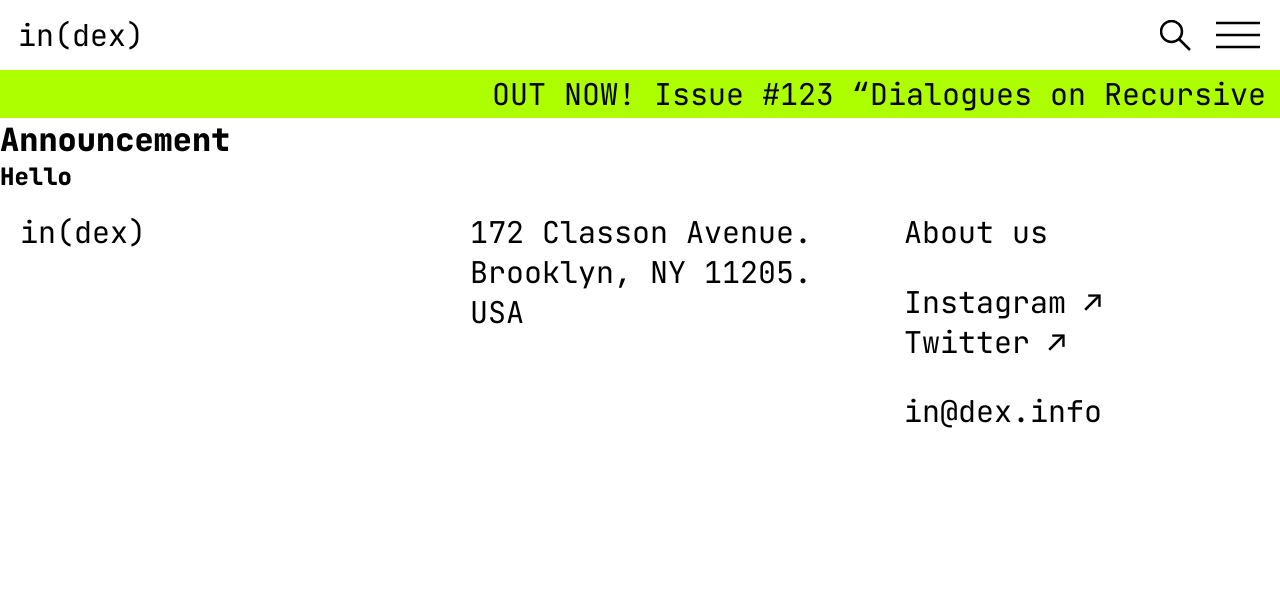
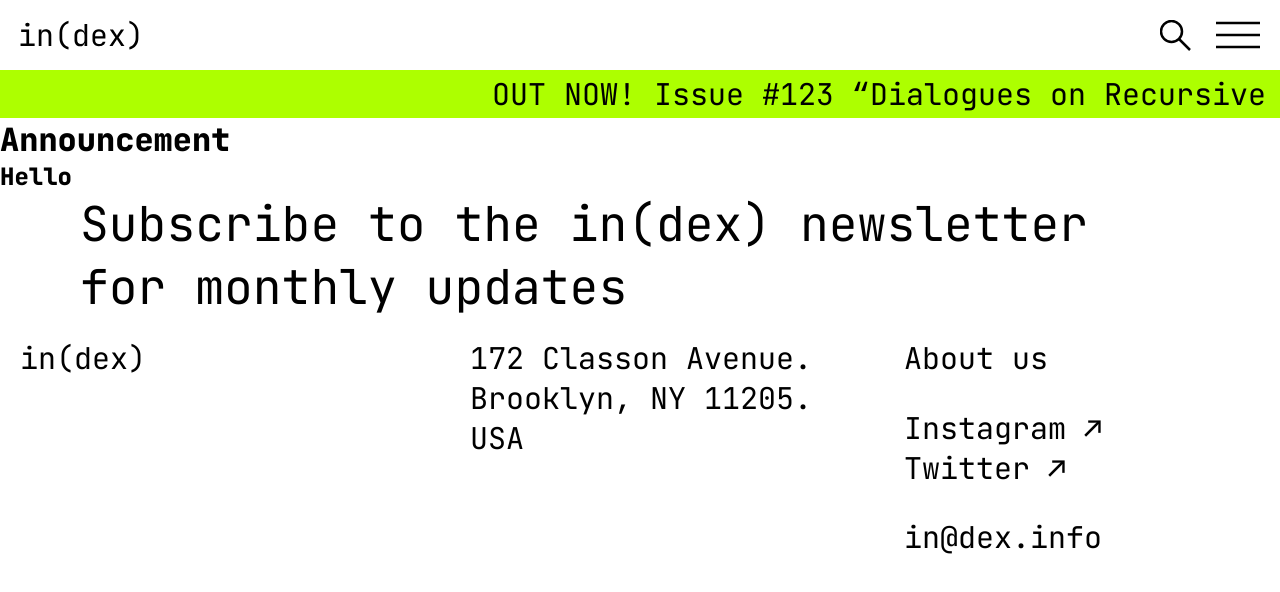
Before and after one commit to MZSkjaerstad/Prosesser_og_brukergrensesnitt, a Vue app: page /announcement in a window 1280 px wide. Shown: the top 592 px of the page. Built offline with nearby package versions, Linux system fonts and the light colour scheme.

Commit message:
:lipstick: Style and small interaction changes to the header

```diff
--- a/src/app/App.vue
+++ b/src/app/App.vue
@@ -2,18 +2,21 @@
     <Header />
     <AnnouncementBar />
     <RouterView />
+    <SubscribePopup />
     <Footer />
 </template>
 
 <script>
     import Header from '../components/Header/Header.vue';
     import AnnouncementBar from '../components/AnnoucementBar.vue';
-    import Footer from '../components/Footer.vue'
+    import Footer from '../components/Footer.vue';
+    import SubscribePopup from '../components/SubscribePopup.vue';
     export default {
         components: {
           Header,
           AnnouncementBar,
           Footer,
+          SubscribePopup,
         }
     }
 </script>
--- a/src/components/Header/Header.vue
+++ b/src/components/Header/Header.vue
@@ -52,7 +52,7 @@ export default {
 		width: 100%;
 		height: auto;
 		padding: 20px;
-		background: var(--background);
+		background: inherit;
 		display: flex;
 		justify-content: space-between;
 		position: sticky;
--- a/src/components/Header/Logo.vue
+++ b/src/components/Header/Logo.vue
@@ -1,6 +1,6 @@
 <template>
 	<div class="logo">
-		<img class="logo__image" src="./../../../public/assets/images/in(dex).svg" alt="">
+		<router-link :to="{name:'home'}"> <img class="logo__image" src="./../../../public/assets/images/in(dex).svg" alt=""> </router-link>
 	</div>
 </template>
 
@@ -16,6 +16,7 @@ export default {
 <style>
 	.logo {
 		height: 30px;
+		cursor: pointer;
 	}
 
 	.logo__image  {
--- a/src/components/Header/SearchButton.vue
+++ b/src/components/Header/SearchButton.vue
@@ -19,7 +19,7 @@ export default {
 <style>
 	.search {
 		height: 30px;
-		background: var(--background);
+		background: inherit;
 		border: 0;
 		cursor: pointer;
 		outline: none;
--- /dev/null
+++ b/src/components/SubscribePopup.vue
@@ -0,0 +1,28 @@
+<template>
+  <div class="subscribe">
+	  <p>Subscribe to the in(dex) newsletter for monthly updates</p>
+  </div>
+</template>
+
+<script>
+export default {
+	data() {
+		return {
+
+		}
+	}
+}
+</script>
+
+<style>
+	.subscribe {
+		display: flex;
+		justify-content: center;
+		align-items: center;
+		width: 100%;
+		padding: 0 5rem;
+		font-size: 3rem;
+		position: sticky;
+		bottom: 0;
+	}
+</style>
```
